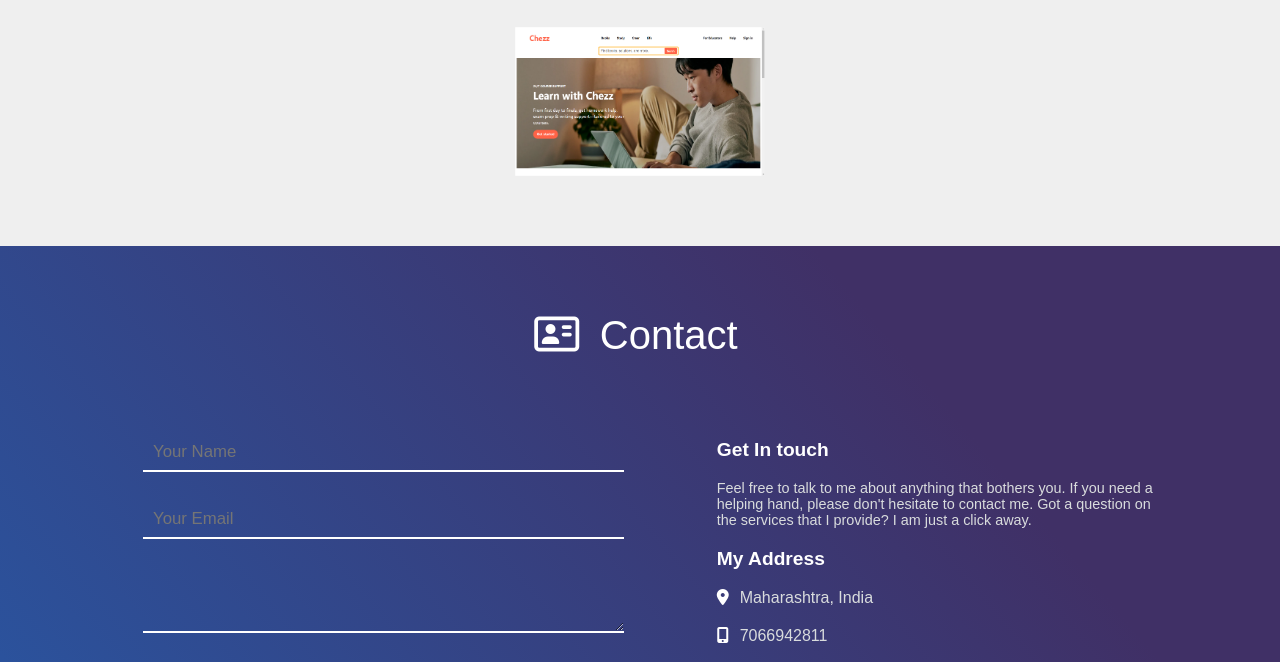
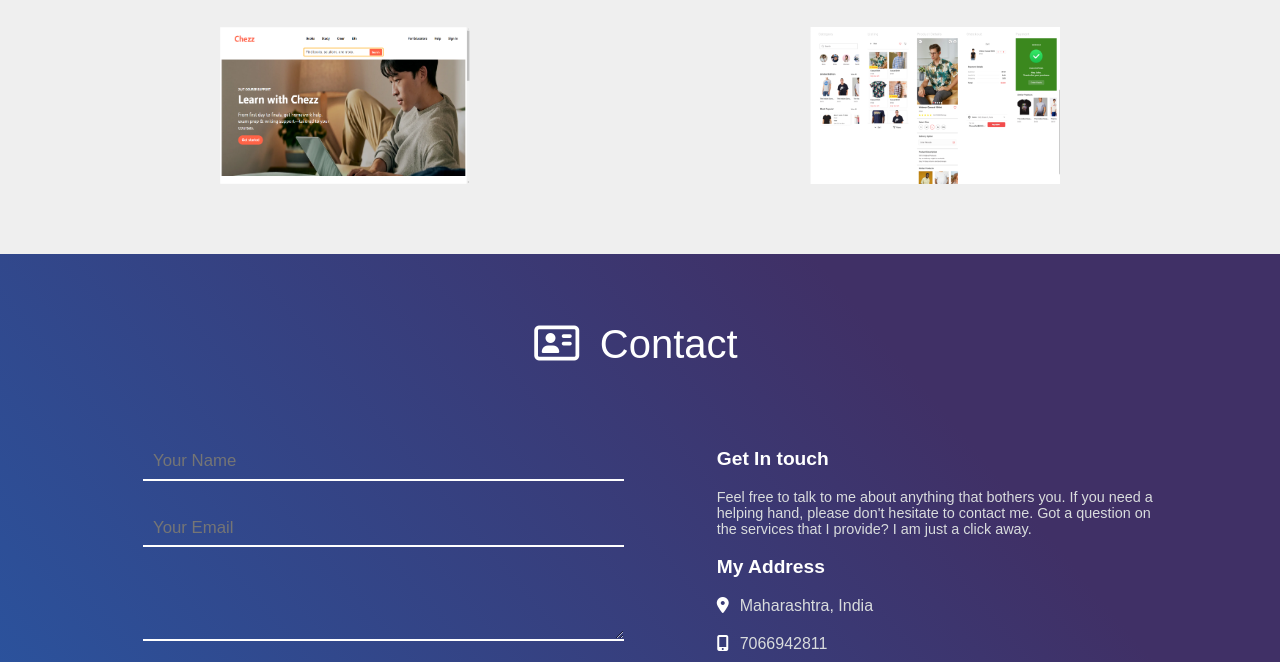
Before and after one commit to Ashishkhose7/Ashishkhose7.github.io, a plain HTML site: page index.html in a window 1280 px wide. Shown: the part 3908-4570 px from the top of the page. Drawn offline with nearby package versions, Linux system fonts and the light colour scheme.

Commit message:
added figma design to portfolio

```diff
--- a/index.html
+++ b/index.html
@@ -387,6 +387,21 @@
               </p>
             </div>
           </div>
+
+          <div class="portfolio-image-container">
+            <img src="./imgs/Thumbnail.jpg" />
+
+            <div class="portfolio-details">
+              <p>
+                <a
+                  href="https://www.figma.com/proto/VAs0FaV6WY3dPjJgbN5012/Shopping-App?node-id=1-173&node-type=CANVAS&t=bhRng9jyVeE0UmuC-1&scaling=scale-down&content-scaling=fixed&page-id=0%3A1&starting-point-node-id=1%3A171"
+                  class="project-link"
+                  target="_blank"
+                  >Figma Design</a
+                >
+              </p>
+            </div>
+          </div>
         </div>
       </section>
       <section id="contact">
```
Also changed, not shown: imgs/Thumbnail.jpg (added).
